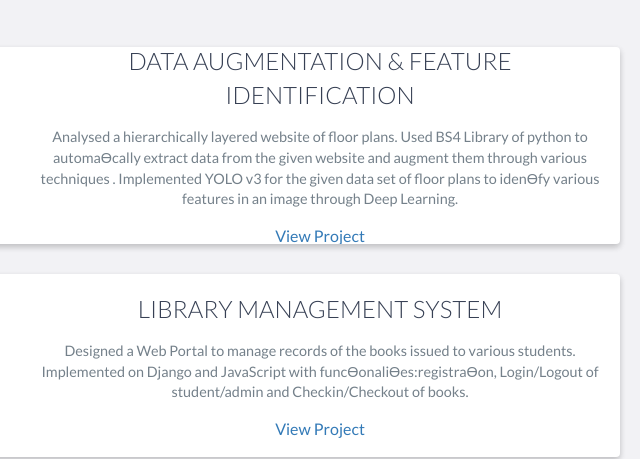
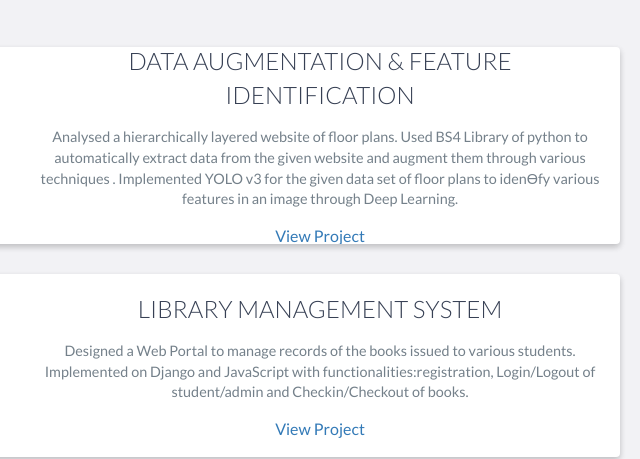
Before and after one commit to divincode/divincode.github.io, a website: page index.html in a window 1280 px wide. Shown: the part 2204-2663 px from the top of the page, 470-1110 px from the left. Drawn offline with nearby package versions, Linux system fonts and the light colour scheme.

Commit message:
Update index.html

```diff
--- a/index.html
+++ b/index.html
@@ -141,7 +141,7 @@
                         <h3>DATA AUGMENTATION & FEATURE IDENTIFICATION</h3>
                         <p>
                             Analysed a hierarchically layered website of floor plans.
-                            Used BS4 Library of python to automaƟcally extract data from the given
+                            Used BS4 Library of python to automatically extract data from the given
                             website and augment them through various techniques .
                             Implemented YOLO v3 for the given data set of floor plans to idenƟfy various
                             features in an image through Deep Learning.
@@ -162,7 +162,7 @@
                         <p>
                             Designed a Web Portal to manage records of the books issued to various
                             students.
-                            Implemented on Django and JavaScript with funcƟonaliƟes:registraƟon,
+                            Implemented on Django and JavaScript with functionalities:registration,
                             Login/Logout of student/admin and Checkin/Checkout of books.
                         </p>
                         <a href="#">View Project</a>
```
